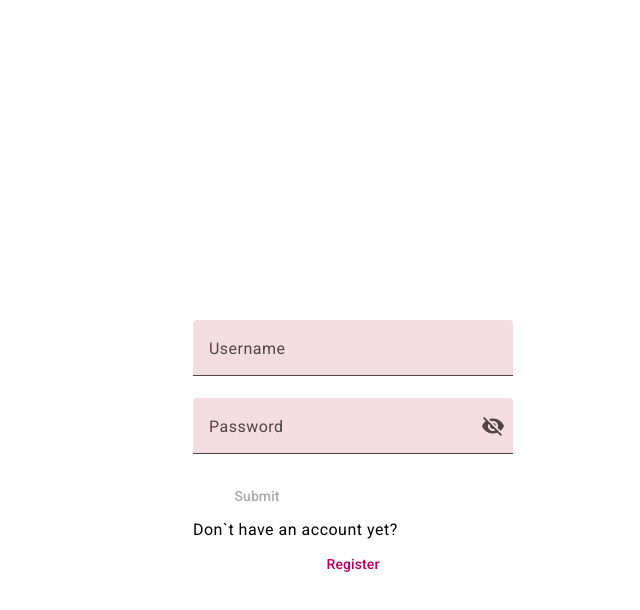
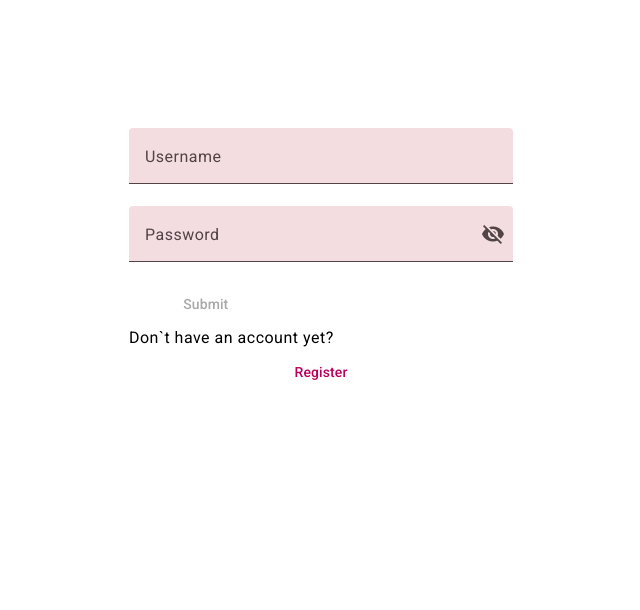
Before and after one commit to kuxulin/silver-octo-tribble, an Angular app in the folder client/: page /login in a window 1280 px wide. Shown: the top 610 px of the page, without its empty margins (319-959 px from the left). Built offline with nearby package versions, Linux system fonts and the light colour scheme.

Commit message:
client:fixed global styles, added error handling on login

```diff
--- a/client/angular.json
+++ b/client/angular.json
@@ -95,5 +95,8 @@
         }
       }
     }
+  },
+  "cli": {
+    "analytics": "bb4ba22f-d8a6-4ffe-b959-8ec9ba5e63f0"
   }
 }
--- a/client/src/app/core/login/login.component.ts
+++ b/client/src/app/core/login/login.component.ts
@@ -41,6 +41,8 @@ export class LoginComponent {
 
     this.authService
       .login(this.username, this.password)
-      .subscribe((res) => console.log(res));
+      .subscribe({error:(err) => {
+        console.log(err)
+      }});
   }
 }
--- a/client/src/styles.scss
+++ b/client/src/styles.scss
@@ -4,14 +4,16 @@ html,
 body {
   height: 100%;
 }
+
 body {
   margin: 0;
   font-family: Roboto, "Helvetica Neue", sans-serif;
 }
+
 .dialog-box {
   display: flex;
   flex-direction: column;
-  padding-left: 40%;
-  padding-top: 40vh;
-  width: 40vh;
+  padding-left: 35%;
+  padding-top: 10%;
+  width: 30%;
 }
```
